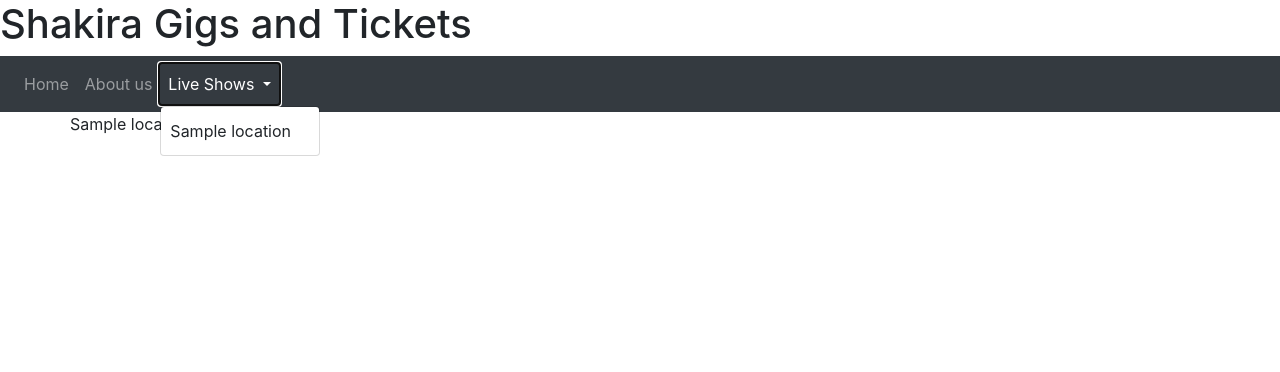
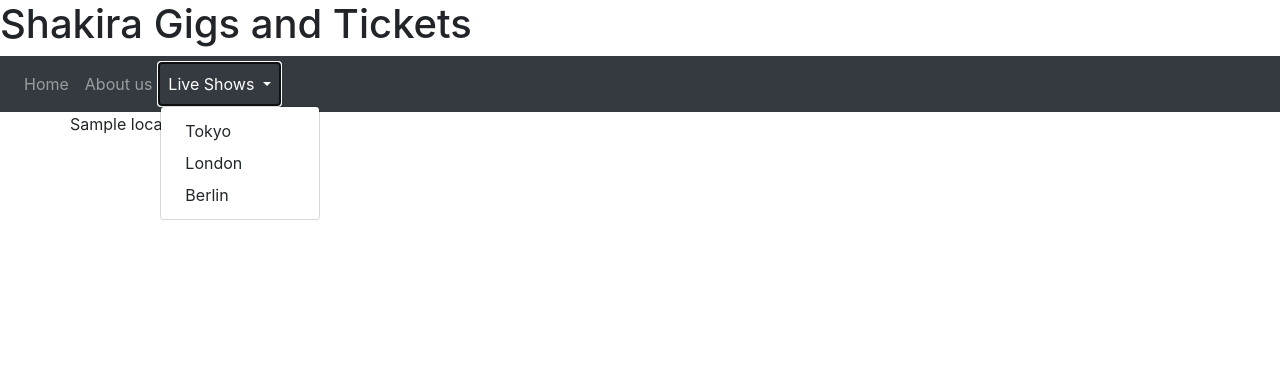
Before and after one commit to emmyamanda/shakiraTickets, a Django app: template pages/templates/index.html in a window 1280 px wide, after a click on "Live Shows". Shown: the top 372 px of the page. Run offline with Django 4.2, Linux system fonts and the light colour scheme; the template is opened without the code that fills it: most values are stand-ins (such as "Sample title", 1, 10 or a date in 2020); some libraries are stand-ins or nearby versions.

Commit message:
Revert "Implementing dynamic location menu endpoints"
This reverts commit 4f2a149b09162b71e181ef0c66217d7bd41f40d8.

```diff
--- a/pages/templates/base.html
+++ b/pages/templates/base.html
@@ -31,11 +31,9 @@
                 Live Shows
               </a>
               <div class="dropdown-menu" aria-labelledby="navbarDropdown">
-                {% for liveShow in liveShows %}
-                <div class="row">
-                    <a class="dropdown-item" href="/live-show/{{liveShow.location}}">{{liveShow.location}}</a>
-                </div>
-            {% endfor %}
+                <a class="dropdown-item" href="/live-show/tokyo">Tokyo</a>
+                <a class="dropdown-item" href="/live-show/london">London</a>
+                <a class="dropdown-item" href="/live-show/berlin">Berlin</a>
               </div>
             </li>
           </ul>
--- a/pages/templates/index.html
+++ b/pages/templates/index.html
@@ -5,7 +5,7 @@
     {% for liveShow in liveShows %}
             <div class="row">
                 <!-- TODO: Add some HTML to display the locations and any data from Mongodb -->
-                 <p>{{liveShow.location}}</p>
+                 {{liveShow.location}}
             </div>
         {% endfor %}
         </div>
```
Also changed, not shown: pages/views.py (+8 -10 lines).
